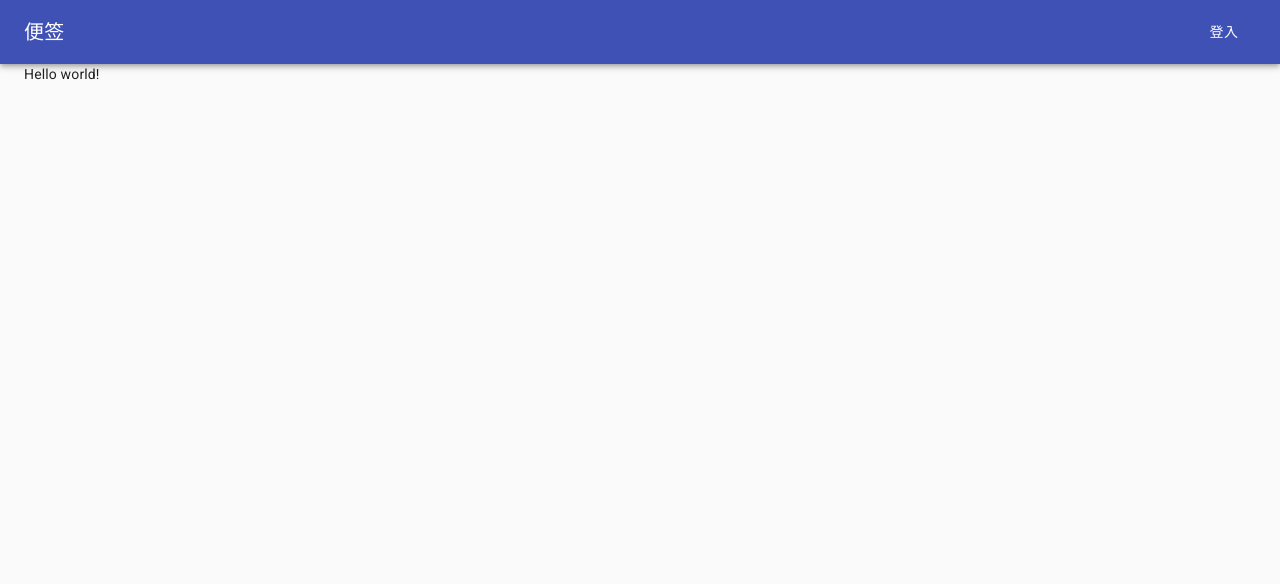
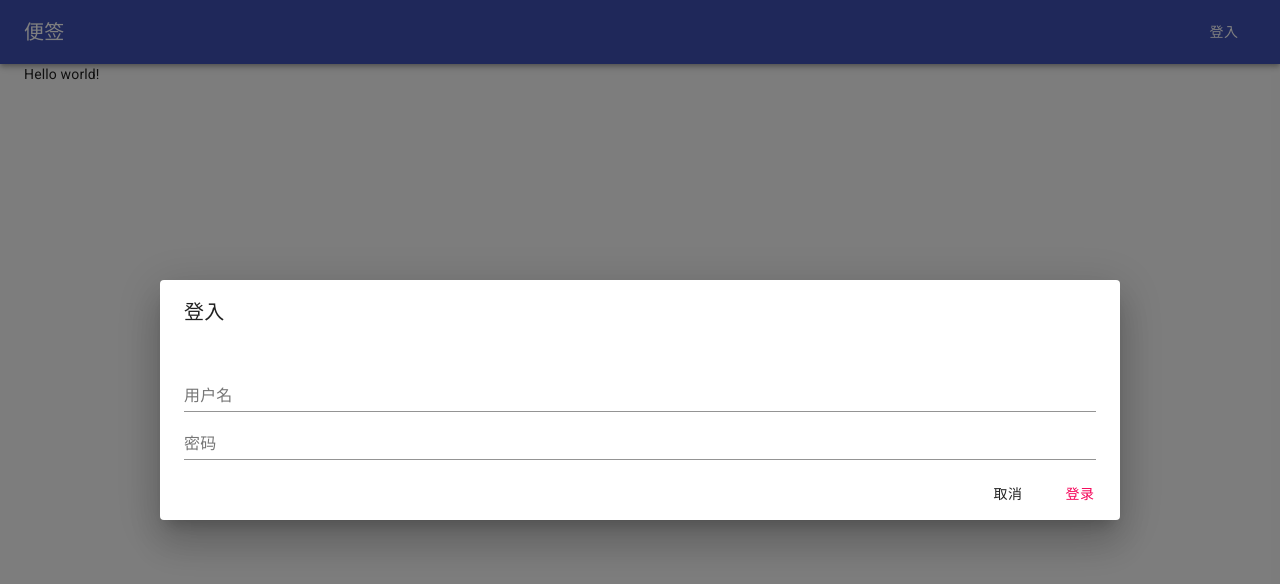
Before and after one commit to WordlessEcho/Brambling-Note-FE, a React (Create React App) app: page / in a window 1280 px wide. Both pictures are taken after a click on the button "登入". Shown: the top 584 px of the page. Built offline with nearby package versions, Linux system fonts and the light colour scheme.

Commit message:
feat(ui): add Login component
Login component is a Dialog to input username and password.

It receive three properties:
- `display`: set `open` in Dialog to show or hide the component.
- `hideDialog`: set `display` from parent.
- `login`: login user.

TODO: create a universal notification dialog.

```diff
--- a/src/App.tsx
+++ b/src/App.tsx
@@ -9,6 +9,7 @@ import noteService from './services/note';
 import utils from './utils';
 
 import ApplicationBar from './components/ApplicationBar';
+import Login from './components/Login';
 
 type DialogStatus = { login: boolean };
 const theme = createMuiTheme({}, zhCN);
@@ -53,6 +54,12 @@ const App = () => {
         showLogin={() => setDialogStatus({ ...dialogStatus, login: true })}
       />
 
+      <Login
+        display={dialogStatus.login}
+        hideDialog={() => setDialogStatus({ ...dialogStatus, login: false })}
+        login={handleLogin}
+      />
+
       <Container component="main">
         Hello world!
       </Container>
--- /dev/null
+++ b/src/components/Login.tsx
@@ -0,0 +1,82 @@
+import React, { useState } from 'react';
+import {
+  useTheme, useMediaQuery, Dialog, DialogTitle, DialogContent, TextField, DialogActions, Button,
+} from '@material-ui/core';
+import { LoginUser } from '../types';
+
+type Props = { display: boolean, hideDialog: () => void, login: (arg: LoginUser) => Promise<void> };
+
+const Login = ({ display, hideDialog, login }: Props) => {
+  const [username, setUsername] = useState('');
+  const [password, setPassword] = useState('');
+
+  const theme = useTheme();
+  const fullScreen = useMediaQuery(theme.breakpoints.down('sm'));
+
+  const handleExit = () => {
+    setUsername('');
+    setPassword('');
+    hideDialog();
+  };
+
+  const onSubmit = (event: React.SyntheticEvent) => {
+    event.preventDefault();
+    login({ username, password })
+      .then(() => handleExit())
+      .catch((e) => {
+        if (e.response && e.response.status === 401) {
+          // TODO: show a dialog to user
+          console.warn('User input a wrong username or password');
+        } else {
+          // TODO: ask user to report a bug
+          console.error(e.message);
+        }
+      });
+  };
+
+  return (
+    <Dialog
+      fullScreen={fullScreen}
+      fullWidth
+      maxWidth="md"
+      open={display}
+      aria-labelledby="login-dialog-title"
+    >
+      <DialogTitle id="login-dialog-title">登入</DialogTitle>
+      <form onSubmit={onSubmit}>
+        <DialogContent>
+          <TextField
+            color="primary"
+            fullWidth
+            label="用户名"
+            value={username}
+            onChange={({ target }) => setUsername(target.value)}
+          />
+          <TextField
+            color="primary"
+            fullWidth
+            label="密码"
+            type="password"
+            value={password}
+            onChange={({ target }) => setPassword(target.value)}
+          />
+        </DialogContent>
+        <DialogActions>
+          <Button
+            onClick={handleExit}
+          >
+            取消
+          </Button>
+          <Button
+            color="secondary"
+            type="submit"
+          >
+            登录
+          </Button>
+        </DialogActions>
+      </form>
+    </Dialog>
+  );
+};
+
+export default Login;
```
